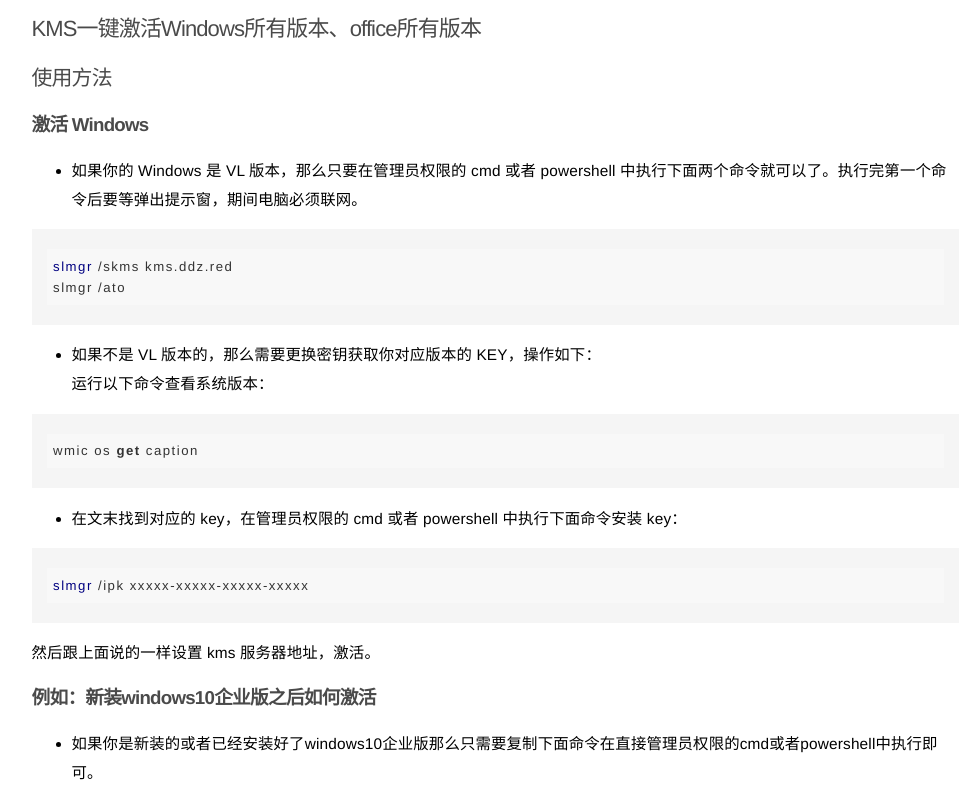
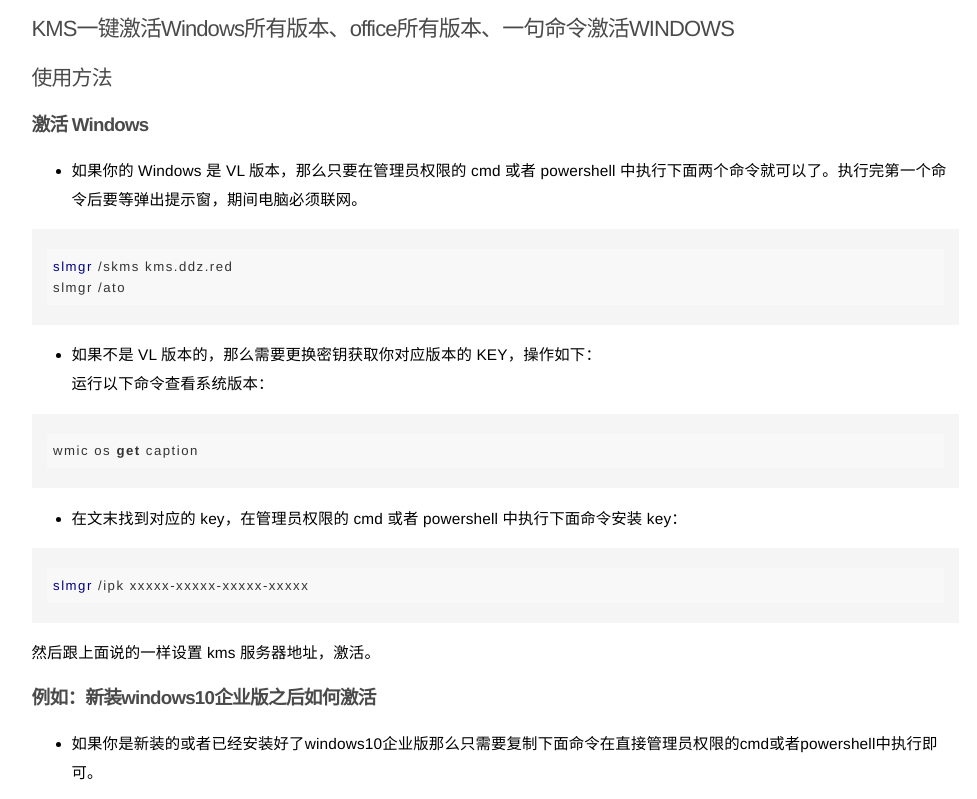
Before and after one commit to nmgliangwei/kms-page, a plain HTML site: page index.html in a window 1280 px wide. Shown: the top 799 px of the page, without its empty margins (270-1247 px from the left). Drawn offline with Linux system fonts and the light colour scheme.

Commit message:
Update index.html

```diff
--- a/index.html
+++ b/index.html
@@ -24,7 +24,7 @@ var _hmt = _hmt || [];
    <div id="blog">
     <div id="main" data-behavior="1" class="hasCoverMetaIn">
       <div class="post-header main-content-wrap text-left">
-       <h1 class="post-title" itemprop="headline">KMS一键激活Windows所有版本、office所有版本 </h1>
+       <h1 class="post-title" itemprop="headline">KMS一键激活Windows所有版本、office所有版本、一句命令激活WINDOWS </h1>
       </div>
        <div class="main-content-wrap" id="yl">
         <h2>使用方法</h2>
```
